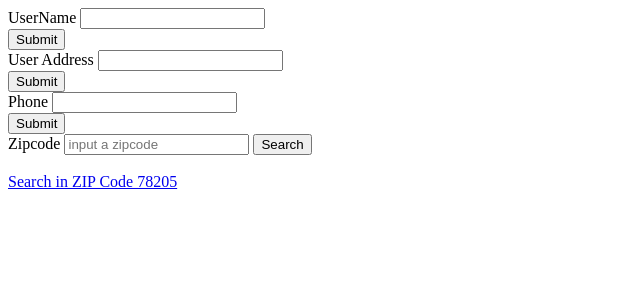
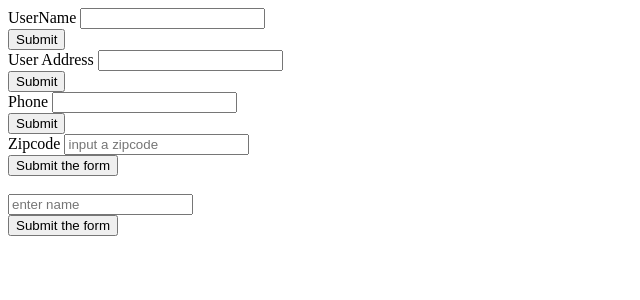
Before and after one commit to garcia-oswaldo/practicehtml, a Spring app: template src/main/resources/templates/forms.html in a window 1280 px wide. Shown: the top 300 px of the page, without its empty margins (0-640 px from the left). Run offline with Thymeleaf, Linux system fonts and the light colour scheme; the template is opened without the code that fills it, so the values that code supplies are empty.

Commit message:
updated forms

```diff
--- a/src/main/resources/templates/forms.html
+++ b/src/main/resources/templates/forms.html
@@ -32,11 +32,18 @@
     <form action="https://request-inspector.glitch.me" method="GET">
         <label for="zipcode">Zipcode</label>
         <input type="text" name="zipcode" id="zipcode" placeholder="input a zipcode">
-        <button type="submit">Search</button>
+        <br>
+        <button type="submit">Submit the form</button>
     </form>
     <br>
 
-    <a href="https://request-inspector.glitch.me?zipcode=78205">Search in ZIP Code 78205</a>
+    <form method="post" action="https://request-inspector.glitch.me">
+        <label for="name" ></label>
+        <input id="name" name="name" type="text" placeholder="enter name">
+        <br>
+        <button type="submit">Submit the form</button>
+    </form>
+
 
 </body>
 </html>
```
